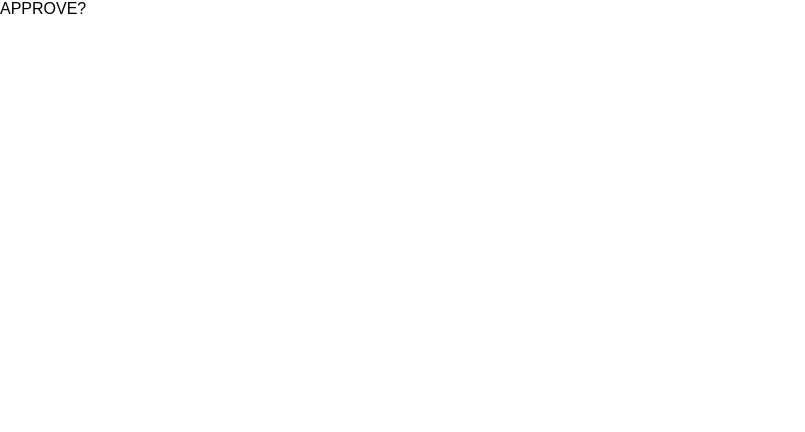
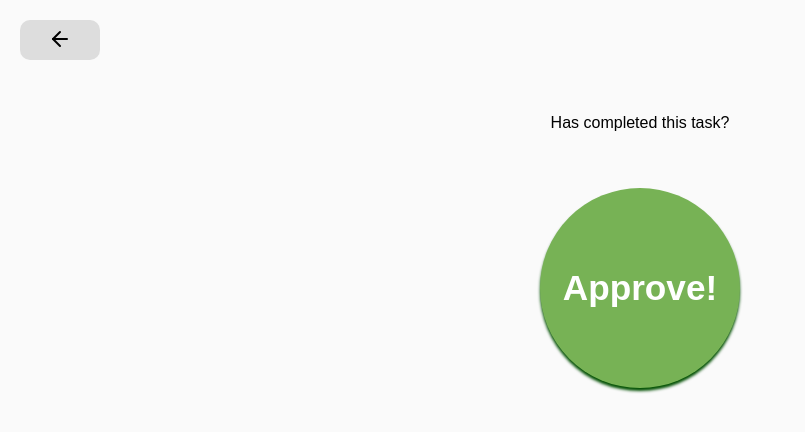
Before and after one commit to giraugh/gecko, a React (Create React App) app in the folder frontend/: page /goal/1/approve in a window 1280 px wide. Shown: the top 432 px of the page, without its empty margins (0-805 px from the left). Built offline with nearby package versions, Linux system fonts and the light colour scheme; no server answers.

Commit message:
Create approve button

```diff
--- a/frontend/src/pages/Approve/Approve.js
+++ b/frontend/src/pages/Approve/Approve.js
@@ -1,11 +1,77 @@
+import { useState, useEffect } from 'react'
+import { useHistory } from 'react-router-dom';
+import {
+    BackButton
+} from 'components'
+
+import {
+    Container,
+    ButtonContainer,
+    Title,
+    ButtonLabel
+} from './approveStyle.js'
+import { getUser, getGoal } from '../../services/api'
+import { Fireworks } from 'fireworks/lib/react'
+
 // todo
 // import container
 // particles
 // load the goal object
 // make it cool :ok_hand;
 
-const Approve = () => {
-    return (<div> APPROVE? </div>)
+const Approve = ({match}) => {
+    const { push } = useHistory();
+    const goalId = match.params.id
+    const [goal, setGoal] = useState()
+    const [showFX, setShowFX] = useState(false)
+
+    useEffect(() => {
+        getGoal(goalId).then(setGoal)
+    }, [goalId])
+
+    const FIREWORKS_CONFIG = {
+        count: 15,
+        colors: ['#cc3333', '#4CAF50', '#81C784'],
+        calc: (props, i) => ({
+            ...props,
+            x: (i + 1) * (window.innerWidth / 3) - (i + 1) * 50,
+            y: 300 + Math.random() * 100 - 50 + (i === 2 ? -80 : 0)
+        })
+    }
+
+    const handleApprove = () => {
+        setShowFX(true)
+    }
+
+    return <div>
+        <Container>
+            <BackButton onClick={() => push(`/goal/${goalId}`)}/>
+            <Title> {goal ? goal.name : ''} </Title>
+            <ButtonLabel>
+                Has { goal && <UserName id={goal.author} />} completed this task?
+            </ButtonLabel>
+            <ButtonContainer>
+                <button disabled={goal ? goal.completed : false} onClick={handleApprove}>
+                { (goal ? goal.completed : false) ? 'Approved' : 'Approve!'}
+            </button>
+            </ButtonContainer>
+            { showFX && <Fireworks {...FIREWORKS_CONFIG} /> }
+        </Container>
+    </div>
+}
+
+const UserName = ({id}) => {
+    const [user, setUser] = useState()
+
+    useEffect(() => {
+        getUser(id).then(setUser)
+    }, [id])
+
+    const nameStyle = {
+        fontWeight: 'bold',
+    }
+
+    return <span style={nameStyle}>{user ? user.name : ''}</span>
 }
 
 export default Approve
--- /dev/null
+++ b/frontend/src/pages/Approve/approveStyle.js
@@ -0,0 +1,55 @@
+import styled from '@emotion/styled'
+
+export const Container = styled.main`
+  display: flex;
+  flex-direction: column;
+  min-height: 100vh;
+  padding: 20px;
+  box-sizing: border-box;
+  background: #FAFAFA;
+`;
+
+export const ButtonContainer = styled.div`
+  height: 200px;
+  width: 200px;
+  margin: 40px auto;
+  border-radius: 1000px;
+  display: flex;
+  flex-direction: column;
+  justify-content: center;
+  align-items: center;
+  position: relative;
+
+  & > button {
+      background-color: ${props => props.theme.primary};
+      color: white;
+      border: none;
+      border-radius: 50%;
+      width: 100%;
+      height: 100%;
+      font-size: 2.2rem;
+      font-weight: bold;
+      transition: .1s;
+      box-shadow: 0px 3px 3px 0px #025002;
+  }
+
+  & > button:active {
+      background-color: white;
+      color: ${props => props.theme.primary};
+      border: ${props => props.theme.primary};
+      box-shadow: inset 0px 3px 3px 1px #025002;
+  }
+`;
+
+export const Title = styled.h2`
+  margin: 0 0 8px;
+  font-size: 2.3rem;
+  text-decoration: underline;
+  text-decoration-color: ${props => props.theme.primary};
+  margin-top: 30px;
+  text-align: center;
+`;
+
+export const ButtonLabel = styled.p`
+  text-align: center;
+`
--- /dev/null
+++ b/package.json
@@ -0,0 +1,5 @@
+{
+  "dependencies": {
+    "fireworks": "^2.2.7"
+  }
+}
```
Also changed, not shown: 1 other file (tests, documents, lock files or other folders).
